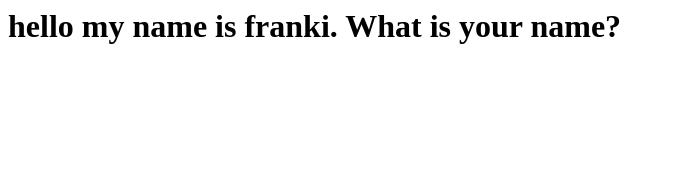
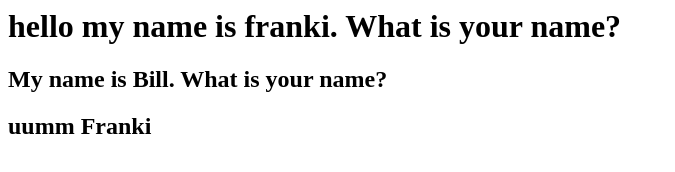
Before and after one commit to aido14/first-repo, a plain HTML site: page index.html in a window 1280 px wide. Shown: the whole page, without its empty margins (0-675 px from the left). Drawn offline with Linux system fonts and the light colour scheme.

Commit message:
First pages commit

```diff
--- a/index.html
+++ b/index.html
@@ -1 +1,4 @@
-<h1>hello my name is franki. What is your name?</h1>
+<h1>hello my name is franki. What is your name? </h1>
+
+<h2>My name is Bill. What is your name? </h2>
+<h2>uumm Franki </h2>
```
